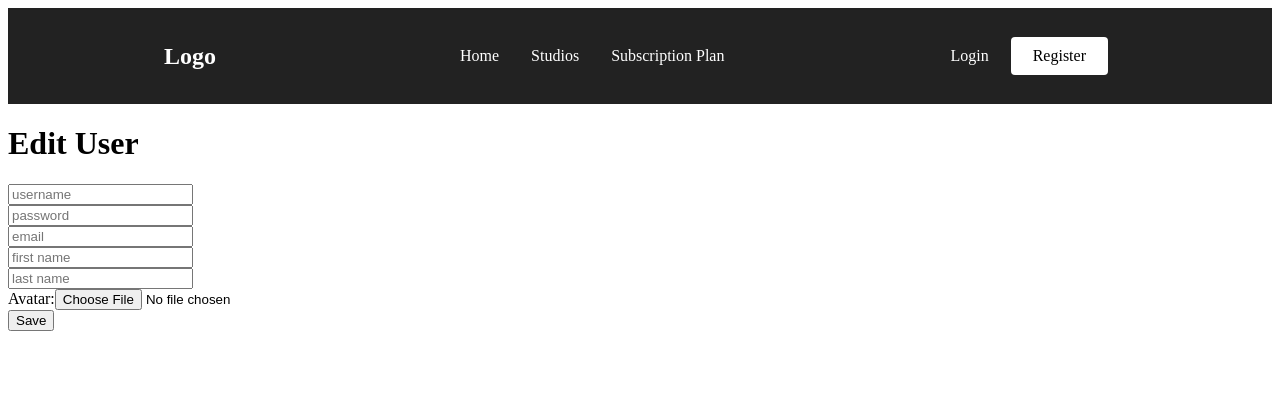
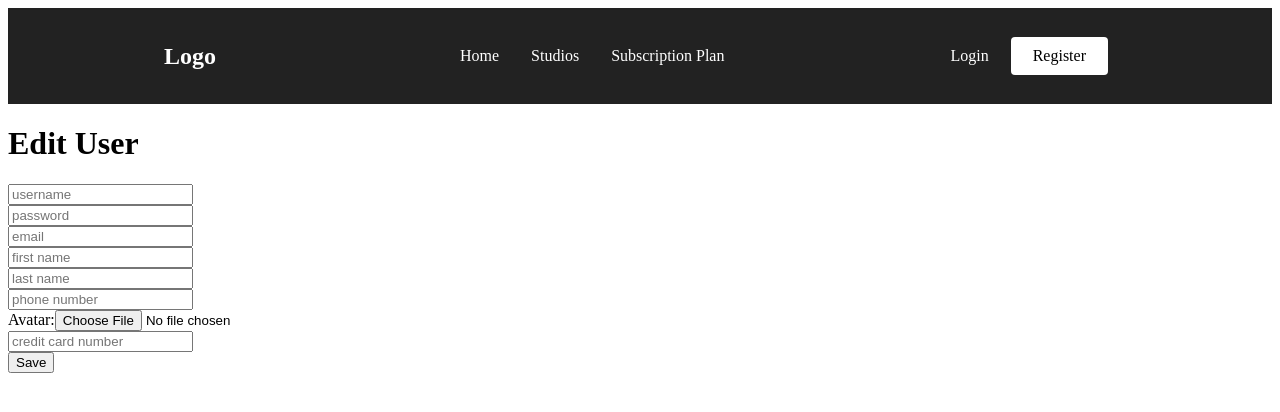
Before and after one commit to JadenHow/CSC309-Project, a React (Create React App) app in the folder frontend/: page /edit in a window 1280 px wide. Shown: the top 412 px of the page. Built offline with nearby package versions, Linux system fonts and the light colour scheme.

Commit message:
some improvements

```diff
--- a/frontend/src/containers/EditUser/EditUser.js
+++ b/frontend/src/containers/EditUser/EditUser.js
@@ -1,26 +1,29 @@
 import React, { useState } from 'react';
 // import { Link, Navigate } from 'react-router-dom';
 import { connect } from 'react-redux';
+// import axios from 'axios';
 // import App from '../App';
 
 const EditUser = ({ isAuthenticated }) => {
-    const[formData, setFormData] = useState({
+    const emptyState = {
         username: '',
         password: '',
         email: '',
         first_name: '',
         last_name: '',
         phone_number: '',
-        avatar: ''
-    });
+        avatar: '',
+        creditcard: ''}
+    const[formData, setFormData] = useState('');
 
-    const { username, password, email, first_name, last_name, phone_number, avatar } = formData;
+    const { username, password, email, first_name, last_name, phone_number, avatar, creditcard } = formData;
     const onChange = e => setFormData({ ...formData, [e.target.name]: e.target.value });
 
-    const onSubmit = e => {
+    const onSubmit = async(e) => {
         e.preventDefault();
-
-        fetch(this.props.formAction, {
+        console.log("submitted", formData);
+        try {
+            let response = await fetch(`http://localhost:8000/users/edit/`, {
                 headers: {
                     'Accept': 'application/json',
                     'Content-Type': 'application/json'
@@ -28,16 +31,21 @@ const EditUser = ({ isAuthenticated }) => {
                 body: JSON.stringify(formData),
                 method: 'POST'
             });
-
-        e.setFormData({
-            username: '',
-            password: '',
-            email: '',
-            first_name: '',
-            last_name: '',
-            phone_number: '',
-            avatar: ''
-        });
+            console.log(response);
+        } catch (err) {
+            console.log(err)
+        }
+        setFormData('');
+        // e.setFormData({
+        //     username: '',
+        //     password: '',
+        //     email: '',
+        //     first_name: '',
+        //     last_name: '',
+        //     phone_number: '',
+        //     avatar: '',
+        //     creditcard: ''
+        // });
     };
 
     return (
@@ -96,6 +104,16 @@ const EditUser = ({ isAuthenticated }) => {
                         />
                     </div>
                     <div>
+                        <input
+                            className='form-control'
+                            type='tel'
+                            name='phone_number'
+                            placeholder='phone number'
+                            value={phone_number}
+                            onChange={e => onChange(e)}
+                        />
+                    </div>
+                    <div>
                         Avatar:
                         <input
                             className='form-control'
@@ -104,6 +122,17 @@ const EditUser = ({ isAuthenticated }) => {
                             placeholder='avatar'
                             alt='avatar'
                             value={avatar}
+                            onChange={e => onChange(e)}
+                        />
+                    </div>
+                    <div>
+                        <input
+                            className='form-control'
+                            type='number'
+                            name='creditcard'
+                            placeholder='credit card number'
+                            alt='creditcard'
+                            value={creditcard}
                             onChange={e => onChange(e)}
                         />
                     </div>
--- a/frontend/src/containers/Subscriptions/Subscriptions.js
+++ b/frontend/src/containers/Subscriptions/Subscriptions.js
@@ -19,9 +19,11 @@ const SubscriptionList = () => {
                 .then(res => {
                     setPosts1(res.data.results)
                     setCount(res.data.count)
+                    setLoading1(false)
                 })
                 .catch(err => {
                     console.log(err)
+                    setLoading1(false)
                 })
         };
         getSubscriptionList();
@@ -44,12 +46,12 @@ const SubscriptionList = () => {
     // };
 
 
-    // if (loading1) {
-    //     return <div className="App">Loading...</div>;
-    // } else {
+    if (loading1) {
+        return <div className="App">Loading...</div>;
+    } else {
         return (
             <div>
-                <h3>Subscription Options:</h3>
+                <h3 className='title'>Subscription Plan Options:</h3>
                 <div>
                     {posts1.map((posts1, i) => (
                         <Subscription key_num={i} price={posts1.price} occurance={posts1.occurance}/>
@@ -65,7 +67,7 @@ const SubscriptionList = () => {
             </div>
 
         )
-    //}
+    }
 };
 
 export default SubscriptionList;
```
Also changed, not shown: frontend/src/containers/EditSubscription/EditSubscription.js (added). Lines whose indentation alone changed are shown as unchanged.
